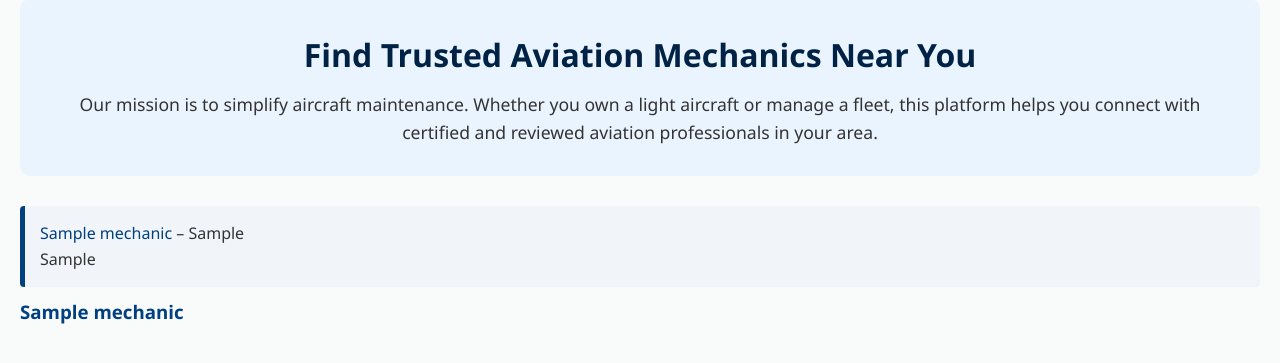
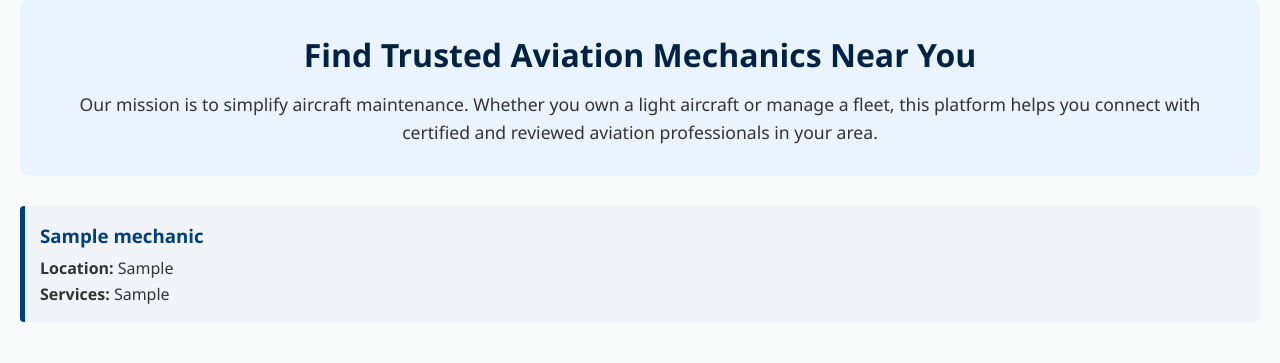
Before and after one commit to defeaz/aviation-mechanics-app, a Flask app: template templates/index.html in a window 1280 px wide. Shown: the part 226-589 px from the top of the page. Run offline with Flask 3, Linux system fonts and the light colour scheme; the template is opened without the code that fills it: values that come from a table or form of the project are taken from there, others are empty; tables that the repository leaves empty hold one stand-in row (values such as "Sample post").

Commit message:
Update index.html

```diff
--- a/templates/index.html
+++ b/templates/index.html
@@ -1,36 +1,37 @@
 <!DOCTYPE html>
 <html>
 <head>
+    <title>Find Aviation Mechanics</title>
     <link rel="stylesheet" href="{{ url_for('static', filename='style.css') }}">
-
-    <title>Find Aviation Mechanics</title>
 </head>
 <body>
     <h1>Aviation Mechanics Finder</h1>
+
     <form method="get">
         <input type="text" name="location" placeholder="Enter city or postcode">
         <button type="submit">Search</button>
     </form>
 
     <a href="/register">Register as a Mechanic</a>
-<div class="hero">
-    <h1>Find Trusted Aviation Mechanics Near You</h1>
-    <p>Our mission is to simplify aircraft maintenance. Whether you own a light aircraft or manage a fleet, this platform helps you connect with certified and reviewed aviation professionals in your area.</p>
-</div>
+
+    <div class="hero">
+        <h1>Find Trusted Aviation Mechanics Near You</h1>
+        <p>
+            Our mission is to simplify aircraft maintenance. Whether you own a light aircraft or manage a fleet,
+            this platform helps you connect with certified and reviewed aviation professionals in your area.
+        </p>
+    </div>
 
     <ul>
         {% for m in mechanics %}
             <li>
-                <a href="/mechanic/{{ m.id }}">{{ m.name }}</a> – {{ m.location }}
-                <p>{{ m.services }}</p>
+                <a href="{{ url_for('mechanic_detail', mechanic_id=m.id) }}">
+                    <h3>{{ m.name }}</h3>
+                </a>
+                <p><strong>Location:</strong> {{ m.location }}</p>
+                <p><strong>Services:</strong> {{ m.services }}</p>
             </li>
         {% endfor %}
-
- <a href="{{ url_for('mechanic_detail', mechanic_id=mechanic.id) }}">
-
-    <h3>{{ mechanic.name }}</h3>
-</a>
-
     </ul>
 </body>
 </html>
```
